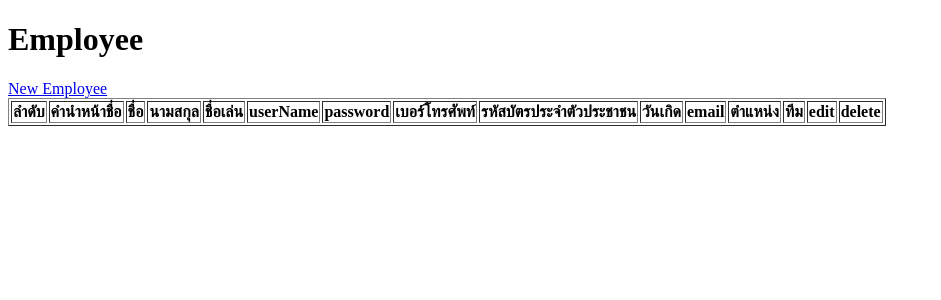
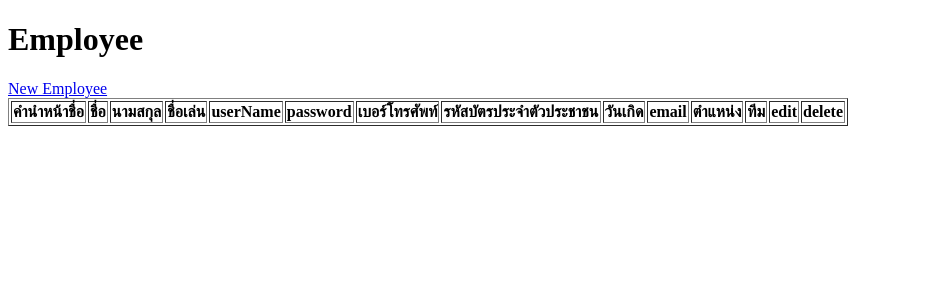
Before and after one commit to SaranLilly/SE_Group1, a Laravel app: page /employee in a window 1280 px wide. Shown: the top 300 px of the page, without its empty margins (0-941 px from the left). Run offline with Laravel 10, Linux system fonts and the light colour scheme; data that the repository does not hold is empty.

Commit message:
susEmp CRUD

```diff
--- a/resources/views/employee/index.blade.php
+++ b/resources/views/employee/index.blade.php
@@ -23,7 +23,7 @@
     <div>
         <table border="1">
             <tr>
-                <th>ลำดับ</th>
+                {{-- <th>ลำดับ</th> --}}
                 <th>คำนำหน้าชื่อ</th>
                 <th>ชื่อ</th>
                 <th>นามสกุล</th>
@@ -42,7 +42,7 @@
             @foreach ($employees as $employee)
 
                 <tr>
-                    <td>{{ $employee->empID}}</td>
+                    {{-- <td>{{ $employee->empID}}</td> --}}
                     <td>{{ $employee->prefix}}</td>
                     <td>{{ $employee->firstName}}</td>
                     <td>{{ $employee->lastName}}</td>
```
